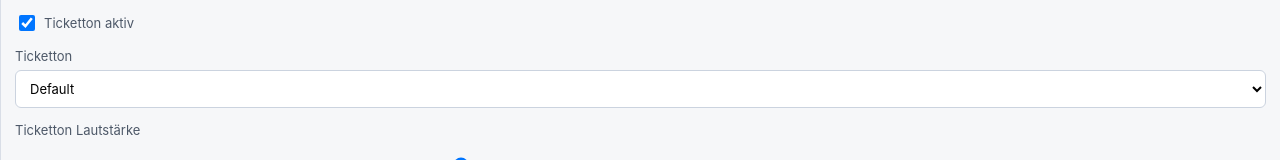
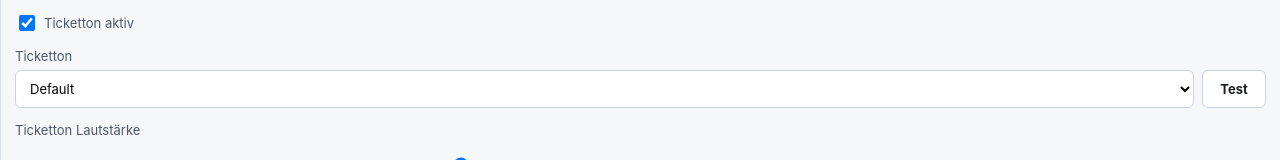
Before and after one commit to SytexLive/RedmineTickets.Desktop.App, a React (Vite) app: page / in a window 1280 px wide. Shown: the part 572-732 px from the top of the page. Built offline with nearby package versions, Linux system fonts and the light colour scheme.

Commit message:
feat: preview notification sounds

```diff
--- a/src/App.tsx
+++ b/src/App.tsx
@@ -393,6 +393,9 @@ export function App() {
               initialSettings={settings}
               monitors={monitors}
               onSave={handleSave}
+              onPreviewTicketNotificationSound={(sound, volume) =>
+                playTicketNotificationSound({ enabled: true, volume, sound })
+              }
               saving={saving}
             />
           ) : null}
--- a/src/components/SettingsForm.tsx
+++ b/src/components/SettingsForm.tsx
@@ -11,13 +11,15 @@ type SettingsFormProps = {
   monitors: MonitorInfo[];
   saving: boolean;
   onSave: (settings: RedmineSettings) => void;
+  onPreviewTicketNotificationSound?: (sound: string, volume: number) => void;
 };
 
 export function SettingsForm({
   initialSettings,
   monitors,
   saving,
-  onSave
+  onSave,
+  onPreviewTicketNotificationSound
 }: SettingsFormProps) {
   const [baseUrl, setBaseUrl] = useState(initialSettings?.baseUrl ?? "");
   const [apiKey, setApiKey] = useState(initialSettings?.apiKey ?? "");
@@ -55,6 +57,13 @@ export function SettingsForm({
       ticketNotificationVolume: Number(ticketNotificationVolume),
       ticketNotificationSound
     });
+  }
+
+  function previewTicketNotificationSound() {
+    onPreviewTicketNotificationSound?.(
+      ticketNotificationSound,
+      Number(ticketNotificationVolume)
+    );
   }
 
   return (
@@ -139,6 +148,7 @@ export function SettingsForm({
       </label>
       <label>
         <span>{t("ticketNotificationSound")}</span>
+        <div className="settings-inline-control">
           <select
             aria-label={t("ticketNotificationSound")}
             onChange={(event) => setTicketNotificationSound(event.target.value)}
@@ -150,6 +160,15 @@ export function SettingsForm({
               </option>
             ))}
           </select>
+          <button
+            aria-label={t("testTicketNotificationSound")}
+            className="secondary-action"
+            onClick={previewTicketNotificationSound}
+            type="button"
+          >
+            {t("test")}
+          </button>
+        </div>
       </label>
       <label>
         <span>{t("ticketNotificationVolume")}</span>
--- a/src/i18n.ts
+++ b/src/i18n.ts
@@ -33,6 +33,8 @@ export type TranslationKey =
   | "sideLeft"
   | "sideRight"
   | "status"
+  | "test"
+  | "testTicketNotificationSound"
   | "ticketNumber"
   | "ticketNotifications"
   | "ticketNotificationVolume"
@@ -74,6 +76,8 @@ const translations: Record<Language, Record<TranslationKey, string>> = {
     sideLeft: "Links",
     sideRight: "Rechts",
     status: "Status",
+    test: "Test",
+    testTicketNotificationSound: "Ticketton testen",
     ticketNumber: "Ticketnummer",
     ticketNotifications: "Ticketton aktiv",
     ticketNotificationVolume: "Ticketton Lautstärke",
@@ -114,6 +118,8 @@ const translations: Record<Language, Record<TranslationKey, string>> = {
     sideLeft: "Left",
     sideRight: "Right",
     status: "Status",
+    test: "Test",
+    testTicketNotificationSound: "Test ticket sound",
     ticketNumber: "Ticket number",
     ticketNotifications: "Ticket sound enabled",
     ticketNotificationVolume: "Ticket sound volume",
--- a/src/styles.css
+++ b/src/styles.css
@@ -451,6 +451,12 @@ textarea {
   padding: 8px 10px;
 }
 
+.settings-inline-control {
+  display: grid;
+  grid-template-columns: minmax(0, 1fr) auto;
+  gap: 8px;
+}
+
 .primary-action {
   height: 38px;
   border: 0;
@@ -459,6 +465,17 @@ textarea {
   color: #ffffff;
   cursor: pointer;
   font-weight: 700;
+}
+
+.secondary-action {
+  min-width: 64px;
+  height: 38px;
+  border: 1px solid #cbd3df;
+  border-radius: 6px;
+  background: #ffffff;
+  color: #1b1f24;
+  cursor: pointer;
+  font-weight: 650;
 }
 
 .status-panel,
```
Also changed, not shown: 3 other files (tests, documents, lock files or other folders). Lines whose indentation alone changed are shown as unchanged.
